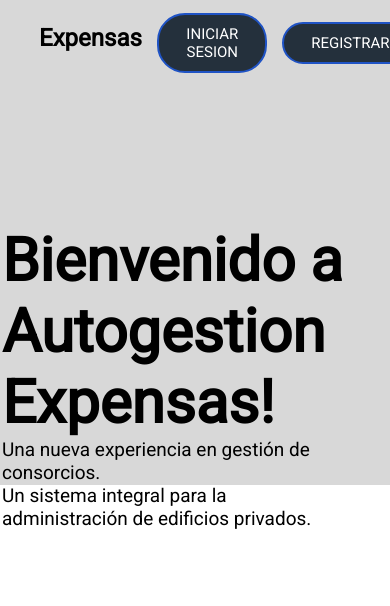
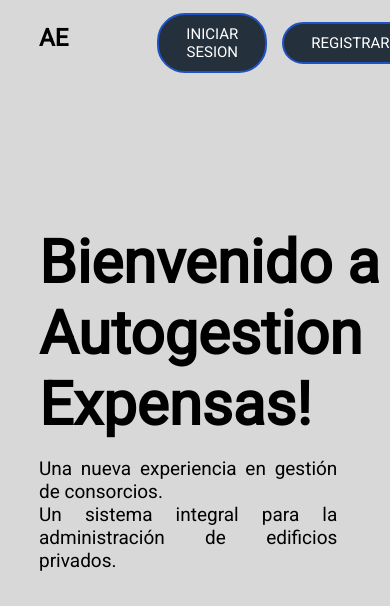
Before and after one commit to matzon1/tpi-integrador-lab3, a React (Create React App) app in the folder expensas-tpi/: page /login in a window 390 px wide. Shown: the top 606 px of the page. Built offline with nearby package versions, Linux system fonts and the light colour scheme.

Commit message:
changes css

```diff
--- a/expensas-tpi/src/components/main/Container.css
+++ b/expensas-tpi/src/components/main/Container.css
@@ -1,9 +1,12 @@
 .Container-dark{
-    background-color: #000;
+    background-color: #24303c;
+    color: white;
 }
 
-.Container-dark {
-    color: white;
+.Container-dark button {
+    background-color: rgb(192, 191, 191);
+    color: black;
+    font-weight: bold;
 }
 
 .Container-light{
--- a/expensas-tpi/src/components/main/Lightswitch.css
+++ b/expensas-tpi/src/components/main/Lightswitch.css
@@ -1,4 +1,4 @@
 .Lightswitch img {
-  width: 40px;
+  width: 30px;
   margin-right: 15%;
 }
--- a/expensas-tpi/src/components/main/Main.css
+++ b/expensas-tpi/src/components/main/Main.css
@@ -33,18 +33,25 @@ body{
 @media screen and (max-width: 858px) {
     .main-group {
         flex-direction: column;
-        margin: 60% 9% 0 0;
         width: 100%;
+        height: 100vh;
     }
 
     .title-section p {
         font-size: 19px;
     }
     .title-section {
-        margin-right: 19%;
+        margin: 0;
+
     }
 
-    .form-login {
-        padding-top: 0;
+    .title-section {
+        padding-bottom: 50%;
+    }
+
+    .title-section p {
+        width: 85%;
+        padding-top: 5%;
+        text-align: justify;
     }
 }
--- a/expensas-tpi/src/components/main/Main.js
+++ b/expensas-tpi/src/components/main/Main.js
@@ -1,7 +1,4 @@
 import React from "react";
-import { SignInForm } from "../SignInForm";
-
-import Form from "./Form";
 import "./Main.css";
 
 const main = () => {
@@ -14,11 +11,6 @@ const main = () => {
         administración de edificios privados.
       </p>
       </div>
-      <div className="form-login">
-       {/*  <Form /> */}
-      </div>
-{/*       <SignInForm /> */}
-
     </div>
   );
 };
--- a/expensas-tpi/src/components/main/Nav.css
+++ b/expensas-tpi/src/components/main/Nav.css
@@ -52,10 +52,10 @@ background: linear-gradient(to right, #E2E2E2, #C9D6FF); W3C, IE 10+/ Edge, Fire
 
 
 .nav-bar button:hover {
-  color: rgba(0, 212, 255, 1);
-  border: 1px solid rgba(0, 212, 255, 1);
-  text-shadow: 0px 1px 0px rgba(0, 212, 255, 1);
-  transition: 0.4s;
+  color: rgba(24, 128, 149, 1);
+  border: 1px solid rgba(24, 128, 149, 1 );
+  text-shadow: 0px 1px 0px rgba(24, 128, 149, 1);
+  transition: 0.2s;
 }
 .nav-bar button:active {
   position: relative;
@@ -75,17 +75,16 @@ background: linear-gradient(to right, #E2E2E2, #C9D6FF); W3C, IE 10+/ Edge, Fire
 
 @media screen and (max-width: 858px) {
 	.nav-bar {
-	/* 	height: 65px; */
     align-items: center;
 	}
 	.buttons {
     width: 55%;
+    height: 50%;
 	}
 
   .nav-bar button {
-    width: 140px;
     font-size: 15px;
-
+    width: 100%;
     text-align: center;
   }
 }
--- a/expensas-tpi/src/components/main/Nav.js
+++ b/expensas-tpi/src/components/main/Nav.js
@@ -1,12 +1,12 @@
 import React from "react";
 import Lightswitch from "./Lightswitch";
-
+import './Container.css';
 import './Nav.css'
 const Nav = () => {
   return (
     <div>
       <nav className="nav-bar">
-        <h1>Expensas</h1>
+        <h1>AE</h1>
 
         <div className="buttons">
           <button>INICIAR SESION</button>
```
